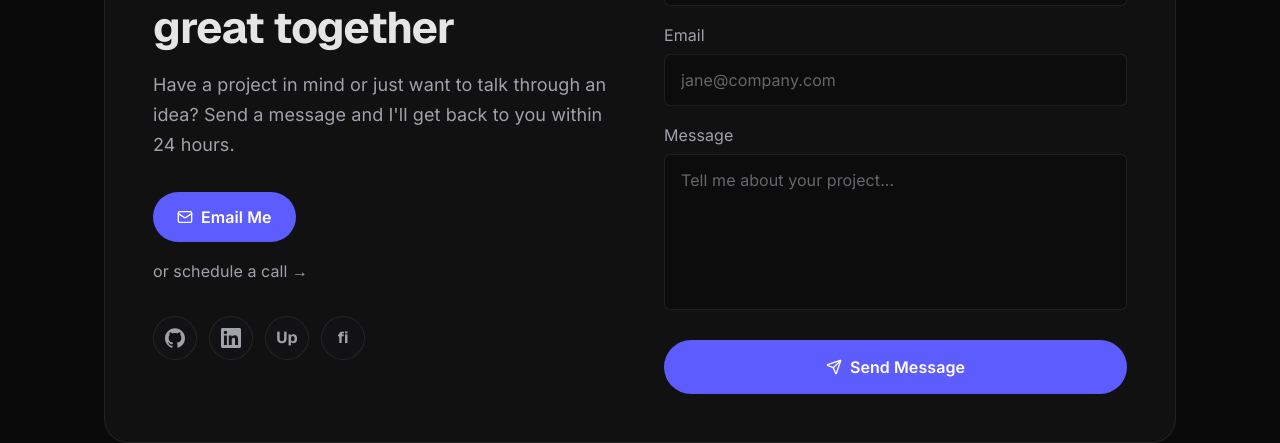
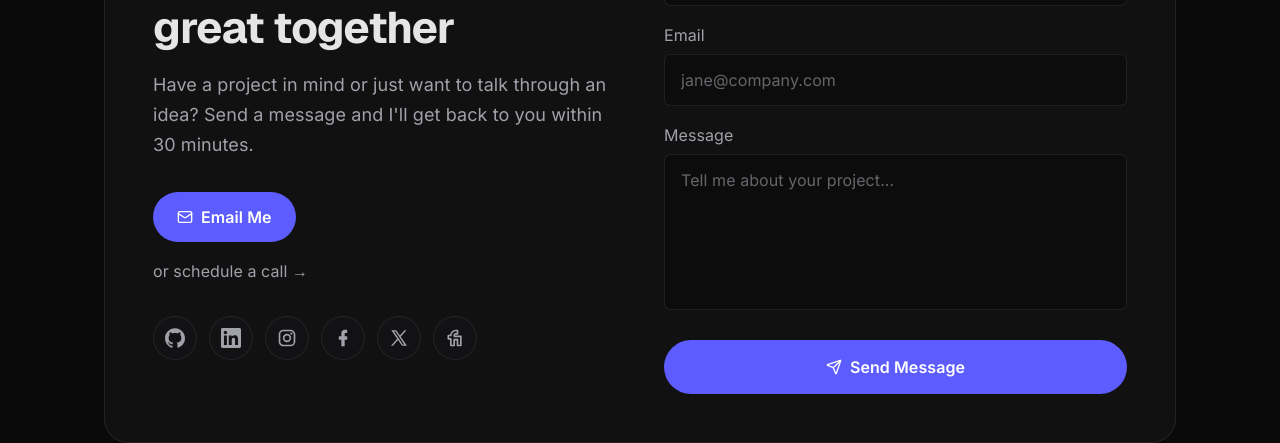
Before and after one commit to kibriahq/portfolio, a Next.js app: page / in a window 1280 px wide. Shown: the part 4318-4761 px from the top of the page. Built offline with nearby package versions, Linux system fonts and the light colour scheme.

Commit message:
add Insta,X,Facebook btn & links and update contact section

```diff
--- a/components/BrandIcons.tsx
+++ b/components/BrandIcons.tsx
@@ -31,3 +31,92 @@ export function LinkedinIcon(props: SVGProps<SVGSVGElement>) {
     </svg>
   );
 }
+
+export function XIcon(props: SVGProps<SVGSVGElement>) {
+  return (
+    <svg
+      xmlns="http://www.w3.org/2000/svg"
+      viewBox="0 0 1024 1024"
+      fill="currentColor"
+      fill-rule="evenodd"
+      {...props}
+    >
+      <path d="M818 800 498.11 333.745l.546.437L787.084 0h-96.385L455.738 272 269.15 0H16.367l298.648 435.31-.036-.037L0 800h96.385l261.222-302.618L565.217 800zM230.96 72.727l448.827 654.546h-76.38L154.217 72.727z" transform="translate(103 112)" />
+    </svg>
+  );
+}
+
+export function UpworkIcon(props: SVGProps<SVGSVGElement>) {
+  return (
+    <svg
+      xmlns="http://www.w3.org/2000/svg"
+      viewBox="0 0 24 24"
+      fill="currentColor"
+      aria-hidden="true"
+      {...props}
+    >
+      <path d="M17.47 6.07a4.54 4.54 0 0 0-4.38 3.69 19.9 19.9 0 0 1-2.28-4.9H8.55v6a2.14 2.14 0 1 1-4.28 0v-6L2 4.91v6a4.4 4.4 0 1 0 8.8-.05v-1a20.55 20.55 0 0 0 1.65 2.7l-1.38 6.61h2.32l1-4.81a5.61 5.61 0 0 0 3.11.89 4.57 4.57 0 0 0 0-9.14zm0 6.83a4.09 4.09 0 0 1-2.55-1l.23-.91v-.05c.16-1 .66-2.6 2.35-2.6a2.25 2.25 0 0 1 2.27 2.24 2.41 2.41 0 0 1-2.27 2.32z" />
+    </svg>
+  );
+}
+
+export function FiverrIcon(props: SVGProps<SVGSVGElement>) {
+  return (
+
+    <svg
+      xmlns="http://www.w3.org/2000/svg"
+      width="24"
+      height="24"
+      viewBox="0 0 24 24"
+      fill="none"
+      stroke="currentColor"
+      stroke-width="2"
+      stroke-linecap="round"
+      stroke-linejoin="round"
+      {...props}
+    >
+      <path d="M15 3h-2a6 6 0 0 0 -6 6h-3v4h3v8h4v-7h4v7h4v-11h-8v-1.033a1.967 1.967 0 0 1 2 -1.967h2v-4" />
+    </svg>
+  );
+}
+
+export function InstagramIcon(props: SVGProps<SVGSVGElement>) {
+  return (
+    <svg
+      xmlns="http://www.w3.org/2000/svg"
+      fill="currentColor"
+      viewBox="0 0 24 24"
+      {...props}
+    >
+      <path d="M7.8,2H16.2C19.4,2 22,4.6 22,7.8V16.2A5.8,5.8 0 0,1 16.2,22H7.8C4.6,22 2,19.4 2,16.2V7.8A5.8,5.8 0 0,1 7.8,2M7.6,4A3.6,3.6 0 0,0 4,7.6V16.4C4,18.39 5.61,20 7.6,20H16.4A3.6,3.6 0 0,0 20,16.4V7.6C20,5.61 18.39,4 16.4,4H7.6M17.25,5.5A1.25,1.25 0 0,1 18.5,6.75A1.25,1.25 0 0,1 17.25,8A1.25,1.25 0 0,1 16,6.75A1.25,1.25 0 0,1 17.25,5.5M12,7A5,5 0 0,1 17,12A5,5 0 0,1 12,17A5,5 0 0,1 7,12A5,5 0 0,1 12,7M12,9A3,3 0 0,0 9,12A3,3 0 0,0 12,15A3,3 0 0,0 15,12A3,3 0 0,0 12,9Z" />
+    </svg>
+  );
+}
+
+export function FacebookIcon(props: SVGProps<SVGSVGElement>) {
+  return (
+    <svg
+      xmlns="http://www.w3.org/2000/svg"
+      version="1.1"
+      width="24"
+      height="24"
+      viewBox="0 0 24 24"
+      fill="currentColor"
+      {...props}
+      ><path d="M17,2V2H17V6H15C14.31,6 14,6.81 14,7.5V10H14L17,10V14H14V22H10V14H7V10H10V6C10,3.79 11.79,2 14,2H17Z" />
+    </svg>
+  );
+}
+
+export function TikTokIcon(props: SVGProps<SVGSVGElement>) {
+  return (
+    <svg
+      xmlns="http://www.w3.org/2000/svg"
+      viewBox="0 0 256 256"
+      fill="currentColor"
+      {...props}
+      >
+        <path d="M224,72a48.05,48.05,0,0,1-48-48,8,8,0,0,0-8-8H128a8,8,0,0,0-8,8V156a20,20,0,1,1-28.57-18.08A8,8,0,0,0,96,130.69V88a8,8,0,0,0-9.4-7.88C50.91,86.48,24,119.1,24,156a76,76,0,0,0,152,0V116.29A103.25,103.25,0,0,0,224,128a8,8,0,0,0,8-8V80A8,8,0,0,0,224,72Zm-8,39.64a87.19,87.19,0,0,1-43.33-16.15A8,8,0,0,0,160,102v54a60,60,0,0,1-120,0c0-25.9,16.64-49.13,40-57.6v27.67A36,36,0,1,0,136,156V32h24.5A64.14,64.14,0,0,0,216,87.5Z"/>
+    </svg>
+  )
+}
--- a/components/landing/Contact.tsx
+++ b/components/landing/Contact.tsx
@@ -3,15 +3,17 @@
 import { useState } from "react";
 import type { FormEvent } from "react";
 import { Mail, Send } from "lucide-react";
-import { GithubIcon, LinkedinIcon } from "@/components/BrandIcons";
+import { FacebookIcon, FiverrIcon, GithubIcon, InstagramIcon, LinkedinIcon, XIcon } from "@/components/BrandIcons";
 import { SITE, SOCIALS } from "@/lib/data";
 import Reveal from "@/components/Reveal";
 
 const SOCIAL_LINKS = [
   { label: "GitHub", href: SOCIALS.github, icon: GithubIcon, text: null },
   { label: "LinkedIn", href: SOCIALS.linkedin, icon: LinkedinIcon, text: null },
-  { label: "Upwork", href: SOCIALS.upwork, icon: null, text: "Up" },
-  { label: "Fiverr", href: SOCIALS.fiverr, icon: null, text: "fi" },
+  { label: "Instagram", href: SOCIALS.instagram, icon: InstagramIcon, text: null },
+  { label: "Facebook", href: SOCIALS.facebook, icon: FacebookIcon, text: null },
+  { label: "X", href: SOCIALS.x, icon: XIcon, text: null },
+  { label: "Fiverr", href: SOCIALS.fiverr, icon: FiverrIcon, text: null },
 ];
 
 export default function Contact() {
@@ -51,7 +53,7 @@ export default function Contact() {
             </h2>
             <p className="mt-4 font-sans text-body-lg text-muted text-center md:text-left">
               Have a project in mind or just want to talk through an idea? Send a
-              message and I&apos;ll get back to you within 24 hours.
+              message and I&apos;ll get back to you within 30 minutes.
             </p>
 
             <div className="mt-8 flex items-center md:items-start flex-col gap-4">
@@ -71,7 +73,7 @@ export default function Contact() {
             </div>
 
             {/* Socials */}
-            <div className="mt-8 flex justify-center md:justify-start gap-3">
+            <div className="mt-8 flex justify-center flex-wrap md:justify-start gap-3">
               {SOCIAL_LINKS.map((s) => (
                 <a
                   key={s.label}
--- a/lib/data.ts
+++ b/lib/data.ts
@@ -16,8 +16,12 @@ export const SITE = {
 export const SOCIALS = {
   github: "https://github.com/kibriahq",
   linkedin: "https://www.linkedin.com/in/kibria-dev",
+  x: "https://x.com/kibria_dev",
+  instagram: "https://www.instagram.com/kibria.dev",
+  tiktok: "https://www.tiktok.com/@kibria.dev",
+  facebook: "https://www.facebook.com/profile.php?id=61593827810331",
   upwork: "mailto:hello@kibria.dev", // [PLACEHOLDER] Upwork profile URL
-  fiverr: "mailto:hello@kibria.dev", // [PLACEHOLDER] Fiverr profile URL
+  fiverr: "https://bit.ly/kibria-fiverr", // Fiverr profile URL
 };
 
 export const NAV_LINKS = [
```
